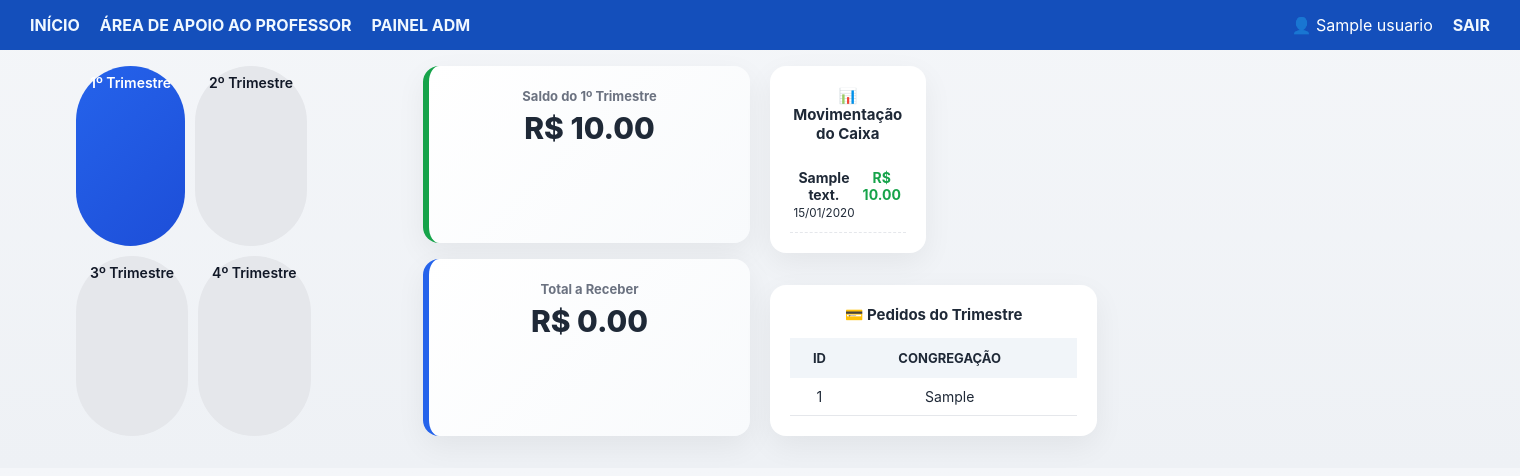
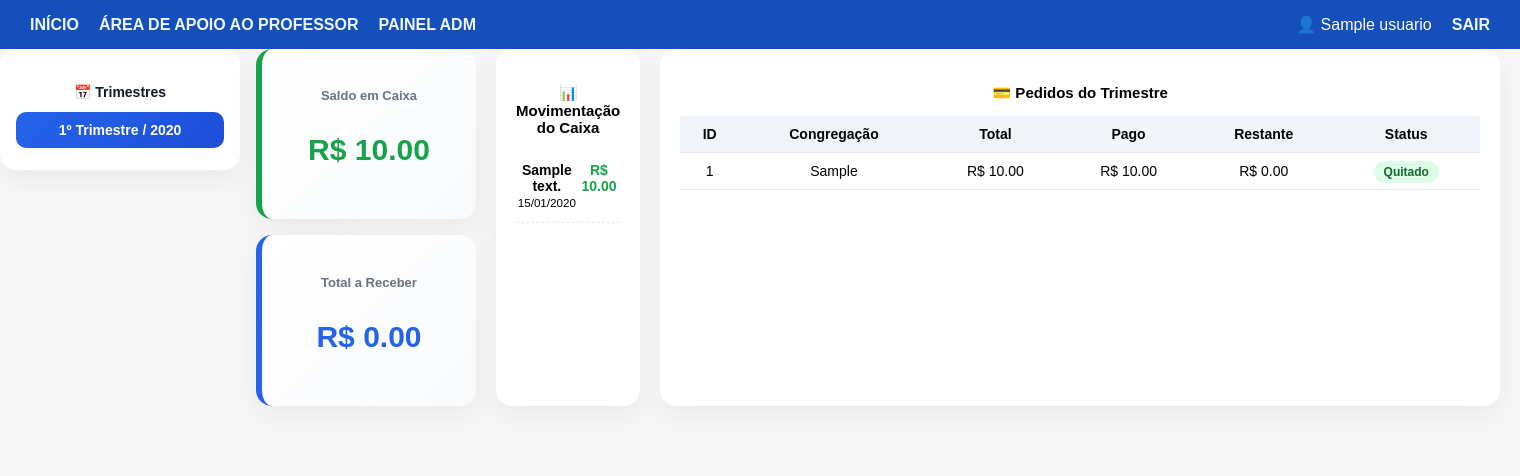
Before and after one commit to joaokenedy-debug/ebdpesqueira, a Flask app: page /caixa/trimestre in a window 1520 px wide. Shown: the top 476 px of the page. Run offline with Flask 3, Linux system fonts and the light colour scheme; a user stored in the database is signed in; tables that the repository leaves empty hold one stand-in row (values such as "Sample post"); parts of the project's set-up code (start-up, migrations or seed data) failed here and were passed over.

Commit message:
Update caixa_trimestre.html

```diff
--- a/ebd/templates/caixa_trimestre.html
+++ b/ebd/templates/caixa_trimestre.html
@@ -3,50 +3,59 @@
 
 <style>
 /* =========================
-   BASE
+   LAYOUT
 ========================= */
-* { margin: 0; padding: 0; box-sizing: border-box; }
-
-body {
-    font-family: "Inter", Arial, sans-serif;
-    background: linear-gradient(180deg, #f4f6f9, #eef1f5);
-    color: #1f2937;
+.layout {
+    display: grid;
+    grid-template-columns: 240px 1fr;
+    gap: 16px;
 }
 
-.container {
-    max-width: 1400px;
-    margin: auto;
+.sidebar {
+    background: #ffffff;
+    border-radius: 16px;
     padding: 16px;
+    box-shadow: 0 10px 30px rgba(0,0,0,0.06);
+    height: fit-content;
+}
+
+.sidebar h4 {
+    font-size: 14px;
+    margin-bottom: 12px;
+    color: #111827;
+}
+
+.sidebar a {
+    display: block;
+    padding: 10px 12px;
+    border-radius: 10px;
+    text-decoration: none;
+    color: #374151;
+    font-size: 14px;
+    margin-bottom: 6px;
+    transition: all 0.2s ease;
+}
+
+.sidebar a:hover {
+    background: #f1f5f9;
+}
+
+.sidebar a.ativo {
+    background: linear-gradient(135deg, #2563eb, #1d4ed8);
+    color: #ffffff;
+    font-weight: bold;
 }
 
 /* =========================
-   TOPO / FILTRO
+   CONTEÚDO PRINCIPAL
 ========================= */
-.trimestre-selector {
-    display: flex;
-    gap: 10px;
-    flex-wrap: wrap;
-    margin-bottom: 16px;
+.container {
+    width: 100%;
+    max-width: 1400px;
+    margin: auto;
 }
 
-.trimestre-selector a {
-    padding: 8px 14px;
-    border-radius: 999px;
-    background: #e5e7eb;
-    text-decoration: none;
-    font-size: 14px;
-    color: #111827;
-    font-weight: 600;
-}
-
-.trimestre-selector a.active {
-    background: linear-gradient(135deg, #2563eb, #1d4ed8);
-    color: #fff;
-}
-
-/* =========================
-   RESUMO
-========================= */
+/* ===== RESUMO ===== */
 .resumo {
     display: grid;
     grid-template-columns: repeat(auto-fit, minmax(220px, 1fr));
@@ -62,8 +71,8 @@ body {
     border-left: 6px solid transparent;
 }
 
-.resumo-card.saldo { border-color: #16a34a; }
-.resumo-card.receber { border-color: #2563eb; }
+.resumo-card:nth-child(1) { border-color: #16a34a; }
+.resumo-card:nth-child(2) { border-color: #2563eb; }
 
 .resumo-card h4 {
     font-size: 13px;
@@ -76,11 +85,12 @@ body {
     font-weight: 800;
 }
 
-/* =========================
-   BOX
-========================= */
+.saldo { color: #16a34a; }
+.receber { color: #2563eb; }
+
+/* ===== BOX ===== */
 .box {
-    background: #fff;
+    background: #ffffff;
     border-radius: 16px;
     padding: 20px;
     box-shadow: 0 10px 30px rgba(0,0,0,0.06);
@@ -108,31 +146,31 @@ body {
     font-size: 14px;
 }
 
-.valor-positivo { color: #16a34a; font-weight: 700; }
-.valor-negativo { color: #dc2626; font-weight: 700; }
+.valor-positivo {
+    color: #16a34a;
+    font-weight: bold;
+}
 
-/* =========================
-   TABELA
-========================= */
-.table-container { overflow-x: auto; }
+.valor-negativo {
+    color: #dc2626;
+    font-weight: bold;
+}
 
+/* ===== TABELA ===== */
 table {
     width: 100%;
-    min-width: 900px;
     border-collapse: collapse;
+    min-width: 800px;
 }
 
-th {
+thead {
     background: #f1f5f9;
-    padding: 12px;
-    font-size: 13px;
-    text-transform: uppercase;
 }
 
-td {
+th, td {
     padding: 10px;
+    font-size: 14px;
     border-bottom: 1px solid #e5e7eb;
-    font-size: 14px;
 }
 
 .status {
@@ -142,70 +180,56 @@ td {
     font-weight: bold;
 }
 
-.quitado { background: #dcfce7; color: #166534; }
-.pendente { background: #fee2e2; color: #991b1b; }
-
-.pedidos form {
-    display: flex;
-    gap: 6px;
-    justify-content: center;
+.quitado {
+    background: #dcfce7;
+    color: #166534;
 }
 
-.pedidos input {
-    max-width: 90px;
-    padding: 6px;
+.pendente {
+    background: #fee2e2;
+    color: #991b1b;
 }
 
-/* =========================
-   GRID
-========================= */
-.dashboard {
-    display: grid;
+/* ===== MOBILE ===== */
+@media (max-width: 900px) {
+    .layout {
         grid-template-columns: 1fr;
-    gap: 16px;
-}
-
-@media (min-width: 1024px) {
-    .dashboard {
-        grid-template-columns: 1fr 1fr;
-    }
-
-    .pedidos {
-        grid-column: span 2;
     }
 }
 </style>
 
+<div class="layout">
+
+    <!-- ===== SIDEBAR ===== -->
+    <aside class="sidebar">
+        <h4>📅 Trimestres</h4>
+        {% for tri in trimestres_disponiveis %}
+            <a href="{{ url_for('caixa_trimestre', tri=tri) }}"
+               class="{% if tri == trimestre_ativo %}ativo{% endif %}">
+               {{ tri.split('-')[1] }}º Trimestre / {{ tri.split('-')[0] }}
+            </a>
+        {% endfor %}
+    </aside>
+
+    <!-- ===== CONTEÚDO ===== -->
     <div class="container">
 
-    <!-- ===== SELETOR DE TRIMESTRE ===== -->
-    <div class="trimestre-selector">
-        {% for t in range(1,5) %}
-        <a href="{{ url_for('caixa_trimestre', ano=ano, trimestre=t) }}"
-           class="{% if t == trimestre %}active{% endif %}">
-           {{ t }}º Trimestre
-        </a>
-        {% endfor %}
+        <!-- RESUMO -->
+        <div class="resumo">
+            <div class="resumo-card">
+                <h4>Saldo em Caixa</h4>
+                <p class="saldo">R$ {{ "%.2f"|format(saldo_caixa) }}</p>
             </div>
-
-    <!-- ===== RESUMO ===== -->
-    <div class="resumo">
-        <div class="resumo-card saldo">
-            <h4>Saldo do {{ trimestre }}º Trimestre</h4>
-            <p>R$ {{ "%.2f"|format(saldo_caixa) }}</p>
-        </div>
-
-        <div class="resumo-card receber">
+            <div class="resumo-card">
                 <h4>Total a Receber</h4>
-            <p>R$ {{ "%.2f"|format(total_receber) }}</p>
+                <p class="receber">R$ {{ "%.2f"|format(total_receber) }}</p>
             </div>
         </div>
 
-    <div class="dashboard">
-
-        <!-- ===== MOVIMENTAÇÃO ===== -->
-        <div class="box movimentacao">
+        <!-- LANÇAMENTOS -->
+        <div class="box">
             <h3>📊 Movimentação do Caixa</h3>
+            <div class="movimentacao">
                 {% for c in caixa %}
                 <div class="mov-item">
                     <div>
@@ -216,17 +240,15 @@ td {
                         R$ {{ "%.2f"|format(c.valor) }}
                     </div>
                 </div>
-            {% else %}
-            <small>Nenhuma movimentação neste trimestre.</small>
                 {% endfor %}
             </div>
+        </div>
 
-        <!-- ===== PEDIDOS ===== -->
-        <div class="box pedidos">
+        <!-- PEDIDOS -->
+        <div class="box">
             <h3>💳 Pedidos do Trimestre</h3>
-
-            <div class="table-container">
             <table>
+                <thead>
                     <tr>
                         <th>ID</th>
                         <th>Congregação</th>
@@ -251,25 +273,10 @@ td {
                                 <span class="status pendente">Pendente</span>
                             {% endif %}
                         </td>
-                        <td>
-                            {% if not p.quitado %}
-                            <form method="POST"
-                                  action="{{ url_for('registrar_pagamento', id_pedido=p.id) }}">
-                                <input type="number" step="0.01" name="valor_pago" required>
-                                <button type="submit">OK</button>
-                            </form>
-                            {% else %} — {% endif %}
-                        </td>
-                    </tr>
-                    {% else %}
-                    <tr>
-                        <td colspan="7" style="text-align:center;">
-                            Nenhum pedido neste trimestre.
-                        </td>
                     </tr>
                 {% endfor %}
+                </tbody>
             </table>
-            </div>
         </div>
 
     </div>
```
Also changed, not shown: other parts of ebd/templates/caixa_trimestre.html (+33 -5 lines). Lines whose indentation alone changed are shown as unchanged.
